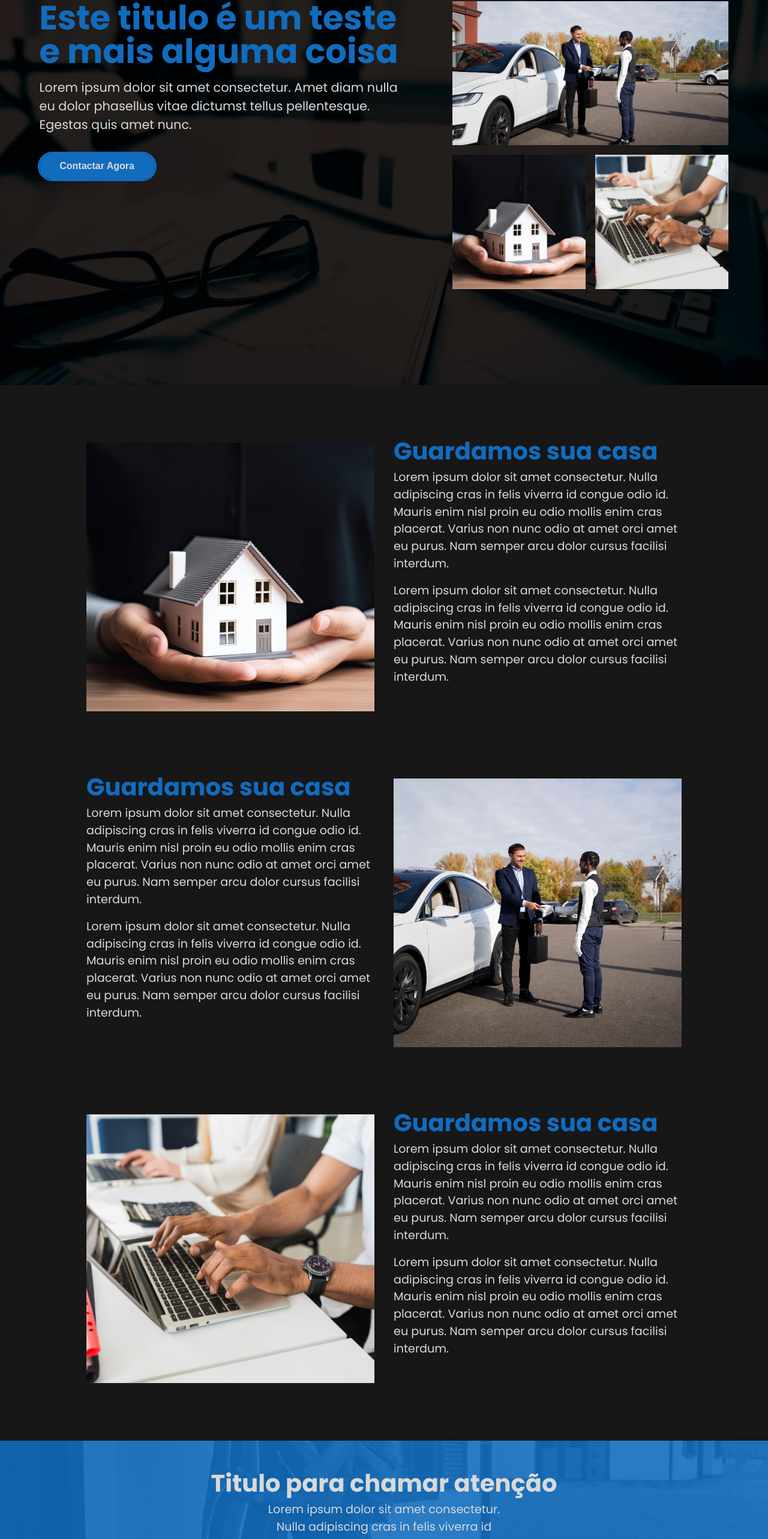
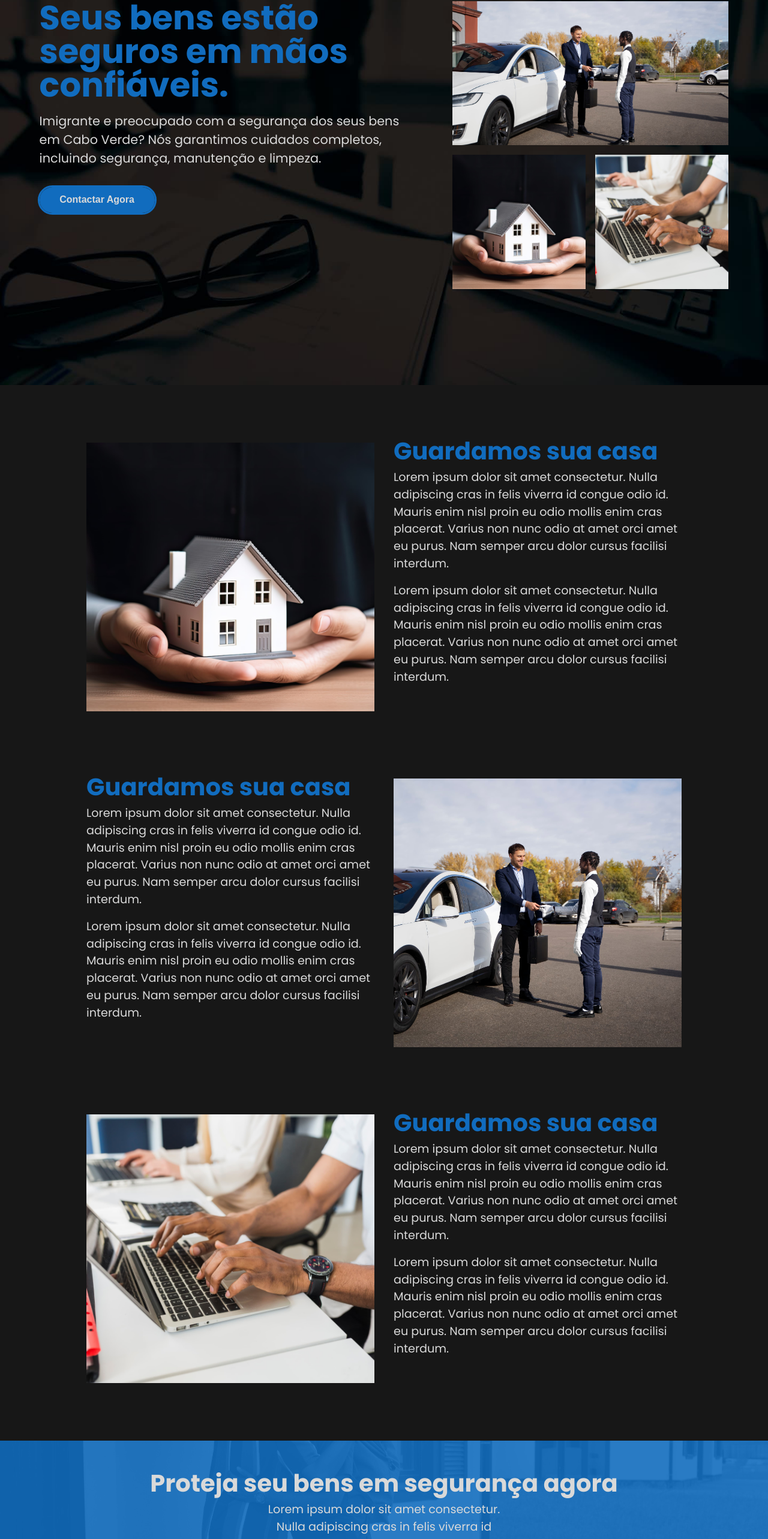
Before and after one commit to juniorgomes14/Safe-Website, a React (Vite) app: page / in a window 1280 px wide. Shown: the part 158-2724 px from the top of the page at 60% size. Built offline with nearby package versions, Linux system fonts and the light colour scheme.

Commit message:
feat: title and call to action text

```diff
--- a/src/sections/CallToAction/CallToAction.jsx
+++ b/src/sections/CallToAction/CallToAction.jsx
@@ -4,7 +4,7 @@ import "./CallToAction.css"
 const CallToAction = () => {
   return (
     <section className="call-to-action">
-        <h2 className="action-title">Titulo para chamar atenção</h2>
+        <h2 className="action-title">Proteja seu bens em segurança agora </h2>
         <div className="call-to-action-container"></div>
         <p className="action-description">Lorem ipsum dolor sit amet consectetur. Nulla adipiscing cras in felis viverra id congue odio id. </p>
         <button className="cta-button-wite">Contactar Agora</button>
--- a/src/sections/Landing/Landing.jsx
+++ b/src/sections/Landing/Landing.jsx
@@ -16,11 +16,9 @@ function Landing() {
           alt="background"
         ></img>
         <div className="texts">
-          <h1 className="title">Este titulo é um teste e mais alguma coisa</h1>
+          <h1 className="title">Seus bens estão seguros em mãos confiáveis.</h1>
           <p className="description">
-            Lorem ipsum dolor sit amet consectetur. Amet diam nulla eu dolor
-            phasellus vitae dictumst tellus pellentesque. Egestas quis amet
-            nunc.
+          Imigrante e preocupado com a segurança dos seus bens em Cabo Verde? Nós garantimos cuidados completos, incluindo segurança, manutenção e limpeza.
           </p>
           <button className="cta-button">Contactar Agora</button>
         </div>
```
